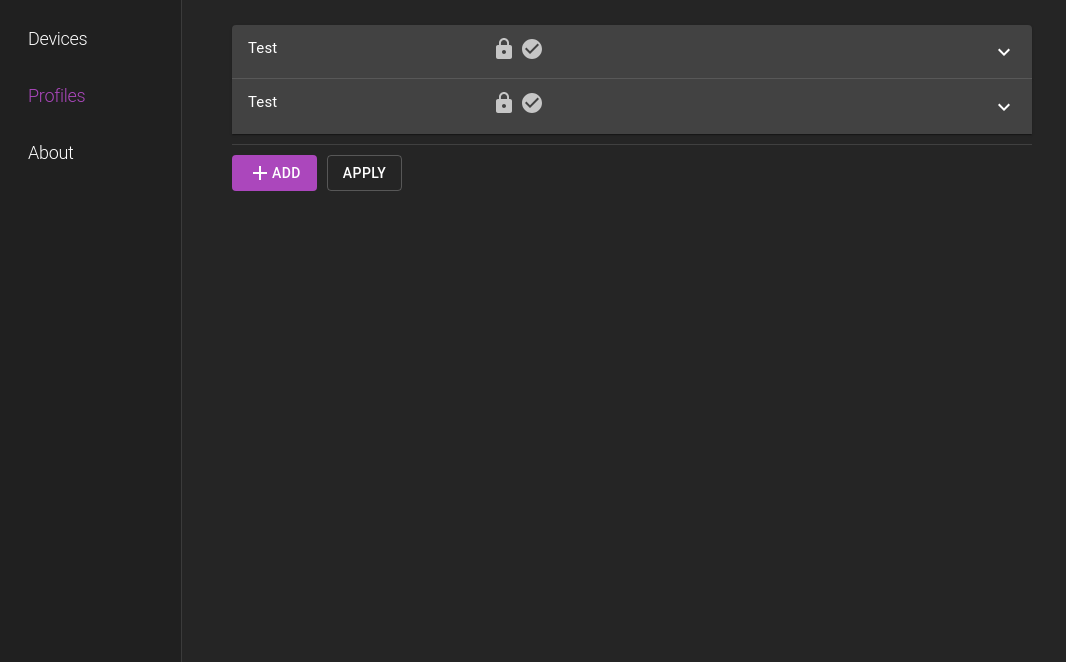
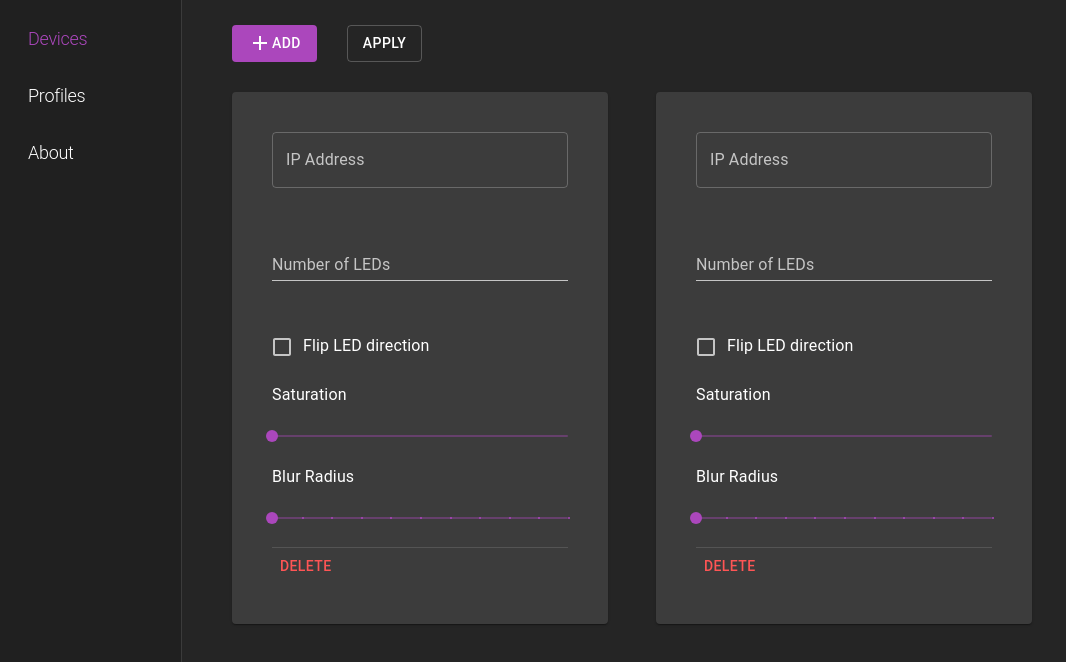
Before and after one commit to HampusAdolfsson/lumos-rs, a React app in the folder electron-app/: page / in a window 1280 px wide. Shown: the top 662 px of the page, without its empty margins (0-1066 px from the left). Built offline with nearby package versions, Linux system fonts and the light colour scheme.

Commit message:
Use css-in-js for devices scene

```diff
--- a/electron-app/src/App.tsx
+++ b/electron-app/src/App.tsx
@@ -47,7 +47,7 @@ class App extends React.Component<{}, State> {
   constructor(props: {}) {
     super(props);
     this.state = {
-      visibleScene: 1,
+      visibleScene: 0,
     };
   }
 
--- a/electron-app/src/devices/DeviceSettings.tsx
+++ b/electron-app/src/devices/DeviceSettings.tsx
@@ -1,29 +1,47 @@
 import React from 'react';
-import { TextField, FormControlLabel, Checkbox, Typography, Slider, Button, Tooltip } from '@material-ui/core';
-import DeleteIcon from '@material-ui/icons/Delete';
+import { TextField, FormControlLabel, Checkbox, Typography, Slider, Button, Tooltip, Divider, Theme, makeStyles, createStyles } from '@material-ui/core';
 
-export class DeviceSettings extends React.Component {
-  render() {
+const useStyles = makeStyles((theme: Theme) =>
+  createStyles({
+    root: {
+      '& .MuiInputBase-root': {
+        width: "100%",
+        marginBottom: 30,
+      },
+    },
+    formField: {
+      display: "block",
+      marginBottom: 15,
+      width: "100%",
+    },
+    deleteButton: {
+      color: "#ff5555",
+    },
+  }),
+);
+
+export function DeviceSettings() {
+  const classes = useStyles();
   return (
-      <div className="deviceSettings">
-        <TextField id="outlined-basic" label="IP Address" placeholder="192.168.x.x" variant="outlined" className="formField"/>
-        <TextField id="outlined-basic" label="Number of LEDs" placeholder="1-490" className="formField"/>
-        <FormControlLabel className="formField"
+    <div className={classes.root}>
+      <TextField label="IP Address" placeholder="192.168.x.x" variant="outlined" className={classes.formField}/>
+      <TextField label="Number of LEDs" placeholder="1-490" className={classes.formField} type="number"/>
+      <FormControlLabel className={classes.formField}
         control={<Checkbox color="primary"/>}
         label="Flip LED direction"
       />
-        <Typography id="saturation-slider" gutterBottom className="formField">
+      <Typography gutterBottom className={classes.formField}>
         Saturation
       </Typography>
-        <Slider aria-labelledby="saturation-slider" className="formField" valueLabelDisplay="auto" min={-100} max={100}/>
-        <Typography id="blur-slider" gutterBottom className="formField">
+      <Slider aria-labelledby="saturation-slider" className={classes.formField} valueLabelDisplay="auto" min={-100} max={100}/>
+      <Typography gutterBottom className={classes.formField}>
         Blur Radius
       </Typography>
-        <Slider aria-labelledby="blur-slider" className="formField" valueLabelDisplay="auto" marks={true} min={0} max={10} />
+      <Slider aria-labelledby="blur-slider" className={classes.formField} valueLabelDisplay="auto" marks={true} min={0} max={10} />
+      <Divider />
       <Tooltip title="Delete the device">
-          <Button color="secondary" variant="outlined" id="remove" > <DeleteIcon /></Button>
+        <Button className={classes.deleteButton} >Delete</Button>
       </Tooltip>
     </div >
   );
 }
-}
--- a/electron-app/src/devices/DevicesScene.tsx
+++ b/electron-app/src/devices/DevicesScene.tsx
@@ -1,29 +1,52 @@
 import React from 'react';
-import { Paper, Button, SvgIcon } from '@material-ui/core';
+import { Paper, Button, SvgIcon, makeStyles, Theme, createStyles } from '@material-ui/core';
 import { DeviceSettings } from './DeviceSettings';
 import AddIcon from '@material-ui/icons/Add';
-import './Style.css';
 
-export class DevicesScene extends React.Component {
-  render() {
+const useStyles = makeStyles((theme: Theme) =>
+  createStyles({
+    deleteButton: {
+      color: "#ff5555",
+    },
+    button: {
+      marginRight: 30,
+    },
+    content: {
+      paddingTop: 30,
+      paddingBottom: 30,
+      maxWidth: 800,
+    },
+    deviceEntryRoot: {
+      width: "47%",
+      display: "inline-block",
+      padding: "40px",
+      backgroundColor: "#3c3c3c",
+    },
+    deviceLeft: {
+      marginRight: "6%",
+    },
+  }),
+);
+
+export function DevicesScene() {
+  const classes = useStyles();
   return (
     <div id="devicesScene">
-        <div id="deviceControls">
-          <Button color="primary" variant="contained" disableElevation>
+      <div>
+        <Button color="primary" variant="contained" disableElevation className={classes.button}>
           <AddIcon />
           Add
         </Button>
         <Button variant="outlined" disableElevation>Apply</Button>
       </div>
-        <div id="deviceList">
-          <Paper elevation={1} className="deviceEntryRoot deviceLeft">
+      <div className={classes.content}>
+        <Paper elevation={1} className={classes.deviceEntryRoot + " " + classes.deviceLeft}>
           <DeviceSettings />
         </Paper>
-          <Paper elevation={1} className="deviceEntryRoot">
+        <Paper elevation={1} className={classes.deviceEntryRoot}>
           <DeviceSettings />
         </Paper>
       </div>
     </div>
   )
 }
-}
--- a/electron-app/src/devices/Style.css
+++ /dev/null
@@ -1,46 +0,0 @@
-#devicesScene {
-    padding: 25px 50px;
-}
-
-#deviceControls button {
-    margin-right: 30px;
-    padding: 2px 6px;
-    font-size: 16px;
-}
-
-#deviceList {
-    padding: 30px 0;
-    max-width: 800px;
-}
-
-.deviceEntryRoot {
-    width: 47%;
-    display: inline-block;
-    padding: 40px;
-    background-color: #3c3c3c !important;
-}
-
-.deviceLeft {
-    margin-right: 6%;
-}
-
-#remove {
-    color: #cc3333;
-    border-color: #cc3333;
-}
-
-#remove:hover {
-    border-color: #cc3333;
-    background-color: #cc333311;
-}
-
-.formField {
-    display: block !important;
-    margin-bottom: 15px;
-    width: 100%;
-}
-
-.MuiInputBase-root {
-    width: 100%;
-    margin-bottom: 30px;
-}
```
Lines whose indentation alone changed are shown as unchanged.
